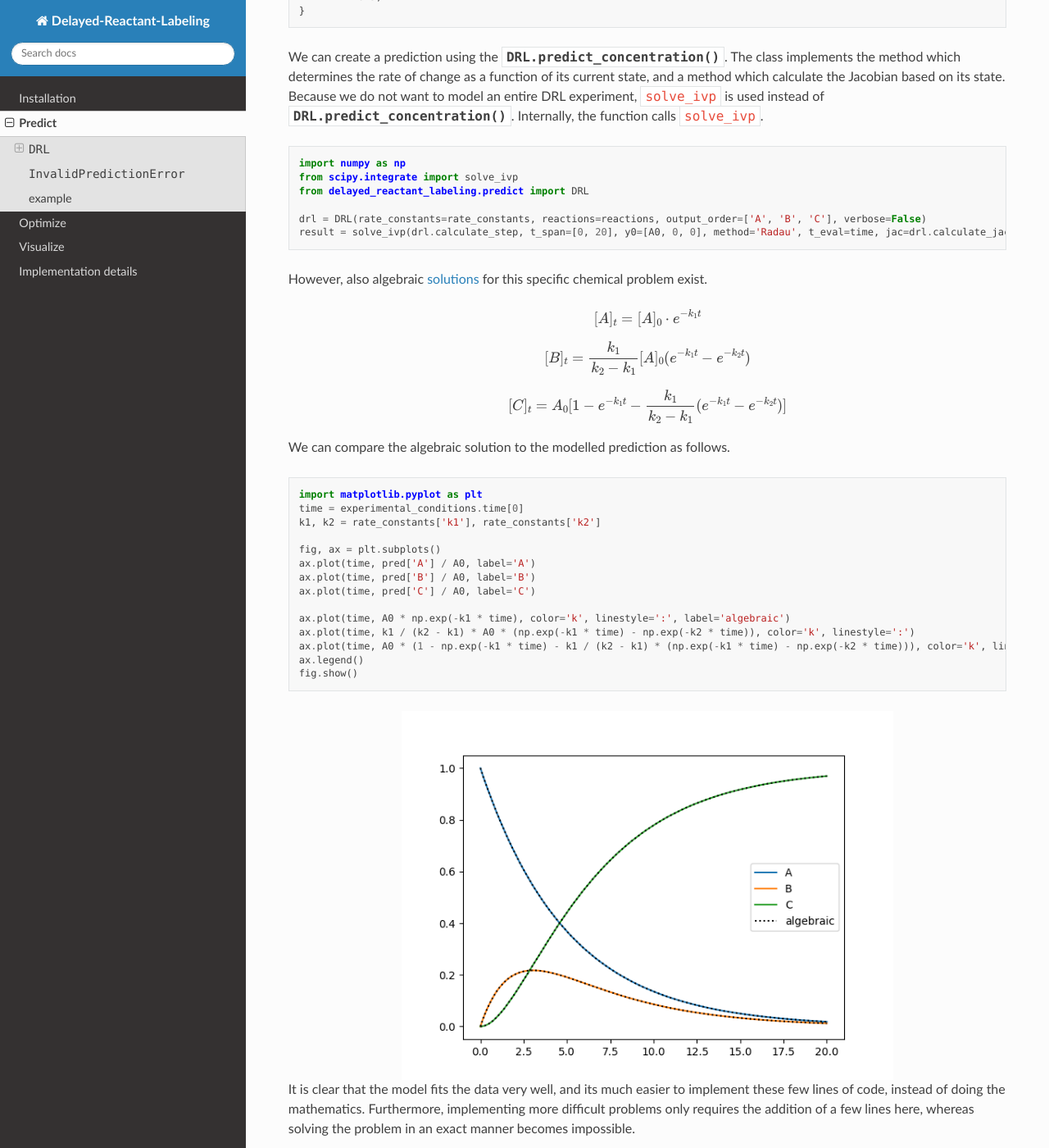
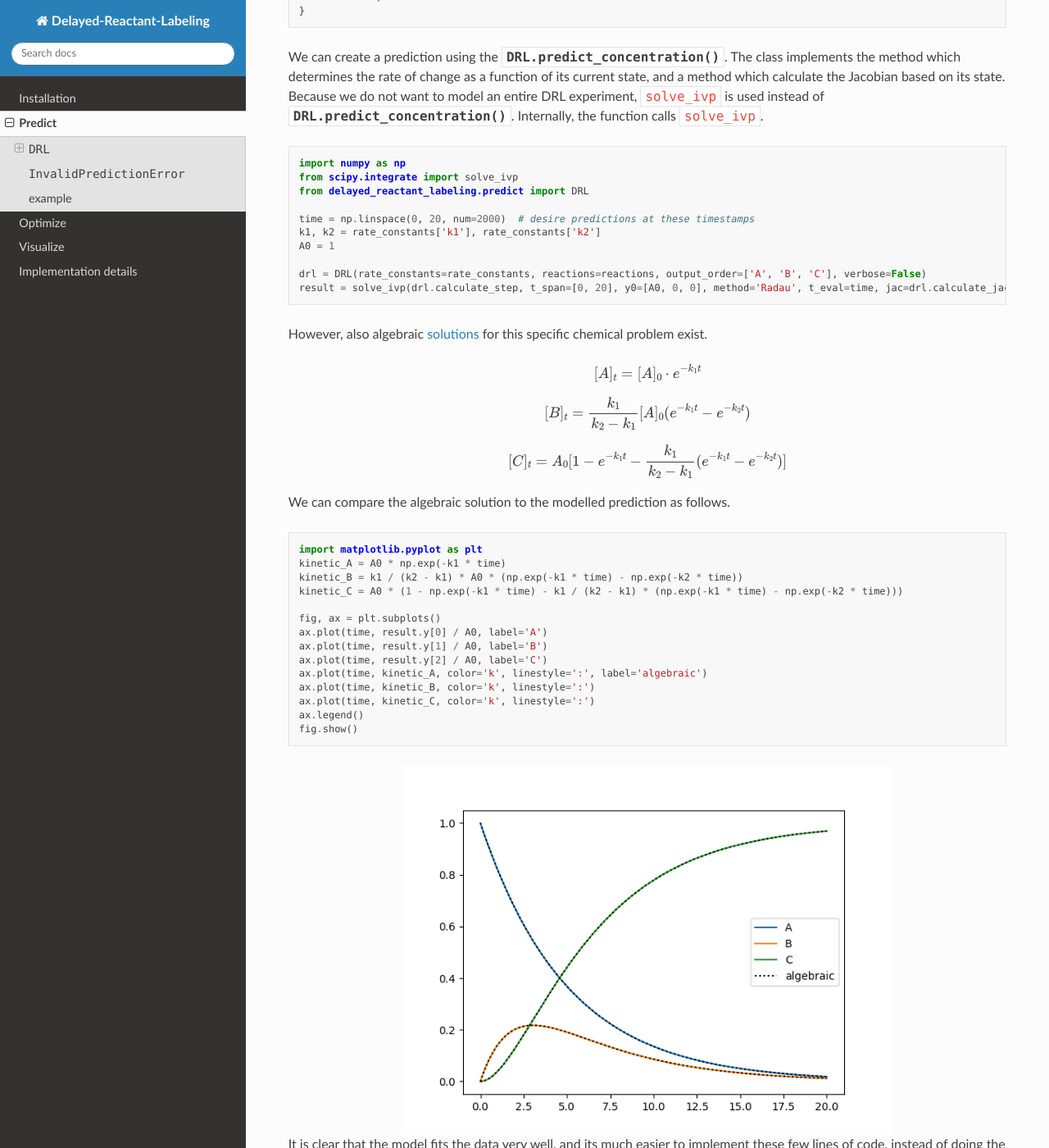
Before and after one commit to MartijnDingemans/delayed_reactant_labeling, a Sphinx documentation site: the page built from docs/source/predict.rst, in a window 1280 px wide and 1400 px high, scrolled down 2387 px. Shown: the whole window at 82% size. Built offline with Sphinx 7.4.7 and the Read the Docs theme 2.0.0, drawn with Linux system fonts in a browser that asks for light colours.

Commit message:
updates to match examples_predict.py

```diff
--- a/docs/source/predict.rst
+++ b/docs/source/predict.rst
@@ -128,6 +128,10 @@ Internally, the function calls ``solve_ivp``.
     from scipy.integrate import solve_ivp
     from delayed_reactant_labeling.predict import DRL
 
+    time = np.linspace(0, 20, num=2000)  # desire predictions at these timestamps
+    k1, k2 = rate_constants['k1'], rate_constants['k2']
+    A0 = 1
+
     drl = DRL(rate_constants=rate_constants, reactions=reactions, output_order=['A', 'B', 'C'], verbose=False)
     result = solve_ivp(drl.calculate_step, t_span=[0, 20], y0=[A0, 0, 0], method='Radau', t_eval=time, jac=drl.calculate_jac)
 
@@ -152,17 +156,17 @@ We can compare the algebraic solution to the modelled prediction as follows.
 .. code-block:: python
 
     import matplotlib.pyplot as plt
-    time = experimental_conditions.time[0]
-    k1, k2 = rate_constants['k1'], rate_constants['k2']
+    kinetic_A = A0 * np.exp(-k1 * time)
+    kinetic_B = k1 / (k2 - k1) * A0 * (np.exp(-k1 * time) - np.exp(-k2 * time))
+    kinetic_C = A0 * (1 - np.exp(-k1 * time) - k1 / (k2 - k1) * (np.exp(-k1 * time) - np.exp(-k2 * time)))
 
     fig, ax = plt.subplots()
-    ax.plot(time, pred['A'] / A0, label='A')
-    ax.plot(time, pred['B'] / A0, label='B')
-    ax.plot(time, pred['C'] / A0, label='C')
-
-    ax.plot(time, A0 * np.exp(-k1 * time), color='k', linestyle=':', label='algebraic')
-    ax.plot(time, k1 / (k2 - k1) * A0 * (np.exp(-k1 * time) - np.exp(-k2 * time)), color='k', linestyle=':')
-    ax.plot(time, A0 * (1 - np.exp(-k1 * time) - k1 / (k2 - k1) * (np.exp(-k1 * time) - np.exp(-k2 * time))), color='k', linestyle=':')
+    ax.plot(time, result.y[0] / A0, label='A')
+    ax.plot(time, result.y[1] / A0, label='B')
+    ax.plot(time, result.y[2] / A0, label='C')
+    ax.plot(time, kinetic_A, color='k', linestyle=':', label='algebraic')
+    ax.plot(time, kinetic_B, color='k', linestyle=':')
+    ax.plot(time, kinetic_C, color='k', linestyle=':')
     ax.legend()
     fig.show()
 
```
